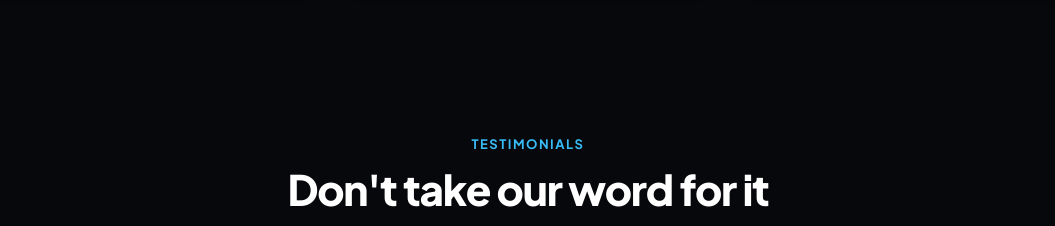
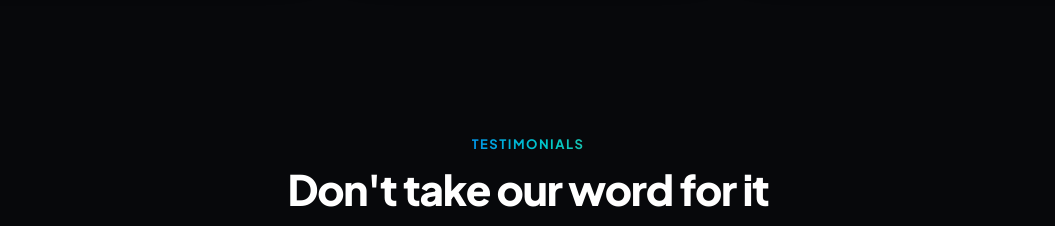
Before and after one commit to tahirazeem145/project-X, a React (Vite) app: page / in a window 1280 px wide. Shown: the part 4980-5206 px from the top of the page, without its empty margins (112-1167 px from the left). Built offline with nearby package versions, Linux system fonts and the light colour scheme.

Commit message:
feat: add CSS styles for the TestimonialsSection component with liquid glass design

```diff
--- a/src/components/TestimonialsSection.css
+++ b/src/components/TestimonialsSection.css
@@ -29,7 +29,11 @@
   font-family: var(--font-main, 'Plus Jakarta Sans', sans-serif);
   font-size: 13px;
   font-weight: 700;
-  color: #38bdf8;
+  color: var(--teal-primary, #00b4d8);
+  background: var(--teal-gradient, linear-gradient(90deg, #0094e8 0%, #00b4d8 50%, #17c3b2 100%));
+  -webkit-background-clip: text;
+  -webkit-text-fill-color: transparent;
+  background-clip: text;
   letter-spacing: 1.5px;
   text-transform: uppercase;
   margin-bottom: 12px;
```
